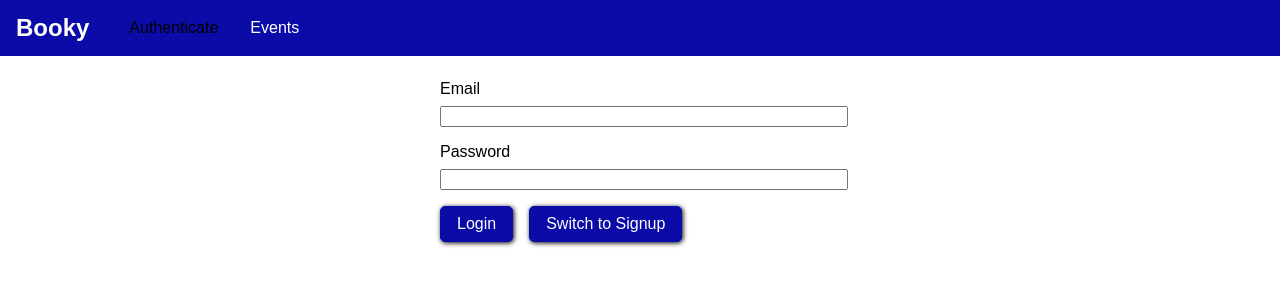
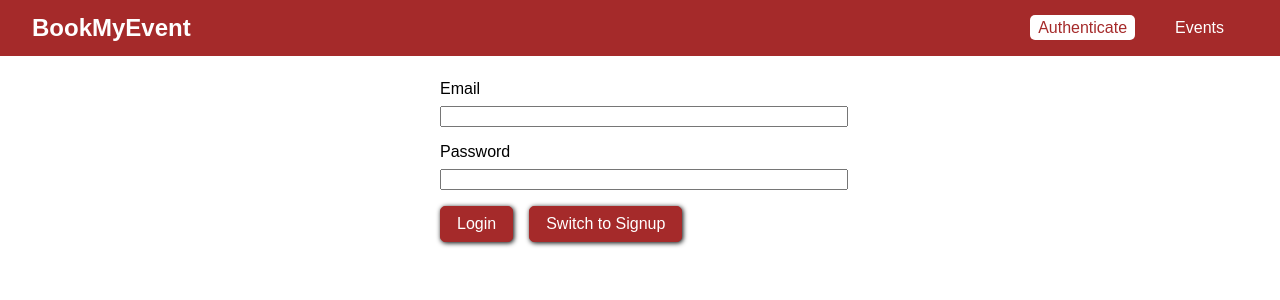
Before and after one commit to akshitbansal108/event-booking-app, a React (Create React App) app in the folder frontend/: page /auth in a window 1280 px wide. Shown: the top 300 px of the page. Built offline with nearby package versions, Linux system fonts and the light colour scheme.

Commit message:
changes in css

```diff
--- a/frontend/src/App.js
+++ b/frontend/src/App.js
@@ -3,8 +3,8 @@ import "./App.css";
 import { BrowserRouter, Route, Switch, Redirect } from "react-router-dom";
 
 import AuthPage from "./pages/Auth/Auth";
-import BookingsPage from "./pages/Bookings/booking.page";
-import EventsPage from "./pages/Events/event.page";
+import BookingsPage from "./pages/Bookings/bookings";
+import EventsPage from "./pages/Events/events";
 
 import MainNavigation from "./components/navigation/main.navigation";
 import AuthContext from "./context/auth.context";
@@ -42,12 +42,12 @@ class App extends Component {
             <MainNavigation />
             <main className="main-content">
               <Switch>
-                {!this.state.token && <Redirect from="/" to="/auth" exact />}
                 {!this.state.token && <Route path="/auth" component={AuthPage} />}
                 {this.state.token && <Redirect from="/" to="/events" exact />}
                 {this.state.token && <Redirect from="/auth" to="/events" exact />}
                 <Route path="/events" component={EventsPage} />
                 {this.state.token && <Route path="/bookings" component={BookingsPage} />}
+                {!this.state.token && <Redirect to="/auth" exact />}
               </Switch>
             </main>
           </AuthContext.Provider>
--- a/frontend/src/components/navigation/main.navigation.css
+++ b/frontend/src/components/navigation/main.navigation.css
@@ -4,10 +4,12 @@
   top: 0;
   width: 100%;
   height: 3.5rem;
-  background-color: rgb(11, 11, 168);
-  padding: 0 1rem;
+  background: brown;
+  padding: 0 2rem;
   display: flex;
   align-items: center;
+  justify-content: space-between;
+  box-sizing: border-box;
 }
 
 .navigation__head h1 {
@@ -21,23 +23,36 @@
 }
 
 .navigation__items ul {
+  display: flex;
   list-style: none;
-  display: flex;
   padding: 0;
   margin: 0;
+  align-items: center;
 }
 
 .navigation__items li {
   margin: 0 1rem;
 }
 
-.navigation__items a {
+.navigation__items a,
+.navigation__items button {
+  text-decoration: none;
   color: white;
-  text-decoration: none;
+  padding: 0.25rem 0.5rem;
+  border: none;
+  font: inherit;
+  background: transparent;
+  cursor: pointer;
+  vertical-align: middle;
+  margin: 0;
 }
 
 .navigation__items a:hover,
 .navigation__items a:active,
-.navigation__items a.active {
-  color: black;
+.navigation__items a.active,
+.navigation__items button:hover,
+.navigation__items button:active {
+  background: white;
+  color: brown;
+  border-radius: 5px;
 }
--- a/frontend/src/components/navigation/main.navigation.js
+++ b/frontend/src/components/navigation/main.navigation.js
@@ -10,7 +10,7 @@ const MainNavigation = (props) => (
       return (
         <header className="navigation">
           <div className="navigation__head">
-            <h1>Booky</h1>
+            <h1>BookMyEvent</h1>
           </div>
           <nav className="navigation__items">
             <ul>
@@ -23,9 +23,14 @@ const MainNavigation = (props) => (
                 <NavLink to="/events">Events</NavLink>
               </li>
               {context.token && (
-                <li>
-                  <NavLink to="/bookings">Bookings</NavLink>
-                </li>
+                <React.Fragment>
+                  <li>
+                    <NavLink to="/bookings">Bookings</NavLink>
+                  </li>
+                  <li>
+                    <button onClick={context.logout}>Logout</button>
+                  </li>
+                </React.Fragment>
               )}
             </ul>
           </nav>
--- a/frontend/src/pages/Auth/Auth.css
+++ b/frontend/src/pages/Auth/Auth.css
@@ -19,9 +19,9 @@
 }
 
 .form-actions button {
-  background: rgb(11, 11, 168);
+  background: brown;
   font: inherit;
-  border: 1px solid rgb(11, 11, 168);
+  border: 1px solid brown;
   border-radius: 5px;
   padding: 0.5rem 1rem;
   margin-right: 1rem;
@@ -32,6 +32,6 @@
 
 .form-actions button:hover,
 .form-actions button:active {
-  background: rgb(11, 11, 168);
+  background: brown;
   border-color: white;
 }
```
Also changed, not shown: frontend/src/pages/Bookings/bookings.js (renamed from frontend/src/pages/Bookings/booking.page.js), frontend/src/pages/Events/events.js (renamed from frontend/src/pages/Events/event.page.js).
